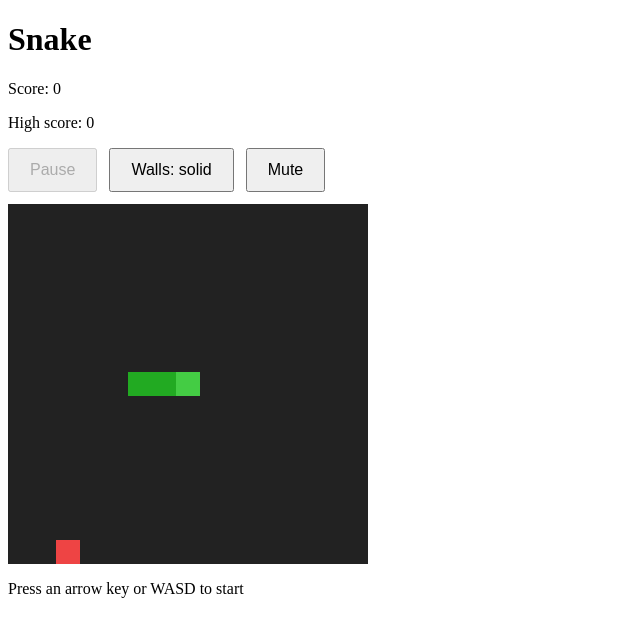
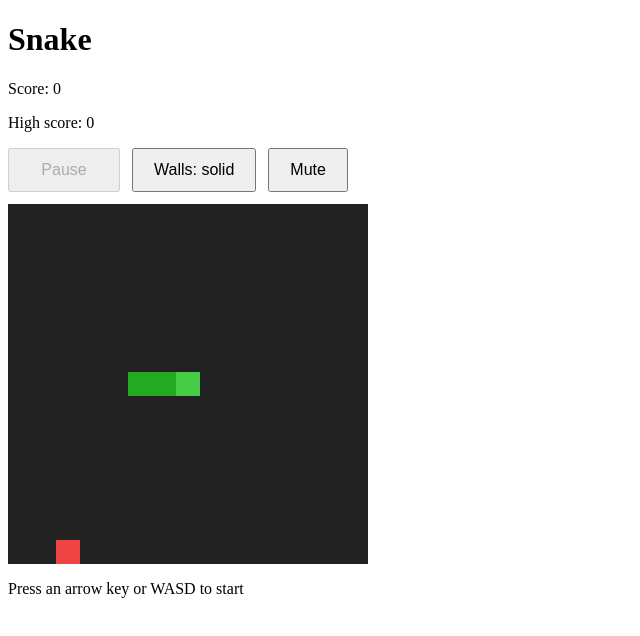
Before and after one commit to mariusachim/awesomeProject1, a React (Vite) app: page / in a window 1280 px wide. Shown: the top 636 px of the page, without its empty margins (0-640 px from the left). Built offline with nearby package versions, Linux system fonts and the light colour scheme.

Commit message:
fix(#71): walls and mute buttons shift when pause becomes resume

```diff
--- a/src/App.tsx
+++ b/src/App.tsx
@@ -86,7 +86,7 @@ export default function App() {
       <p>Score: {game.score}</p>
       <p>High score: {highScore}</p>
       <div className="controls">
-        <button disabled={over || ready} onClick={() => setGame(togglePause)}>
+        <button className="pause" disabled={over || ready} onClick={() => setGame(togglePause)}>
           {paused ? 'Resume' : 'Pause'}
         </button>
         <button onClick={toggleWalls} onKeyDown={onModeKey}>
--- a/src/index.css
+++ b/src/index.css
@@ -4,6 +4,10 @@ button {
   padding: 10px 20px;
   font-size: 1rem;
   cursor: pointer;
+}
+
+.pause {
+  min-width: 7rem;
 }
 
 .controls {
```
